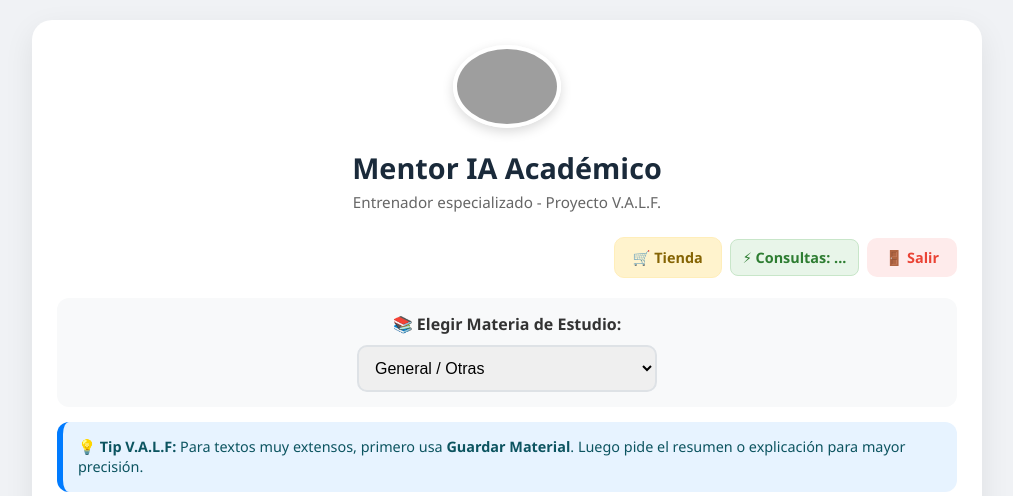
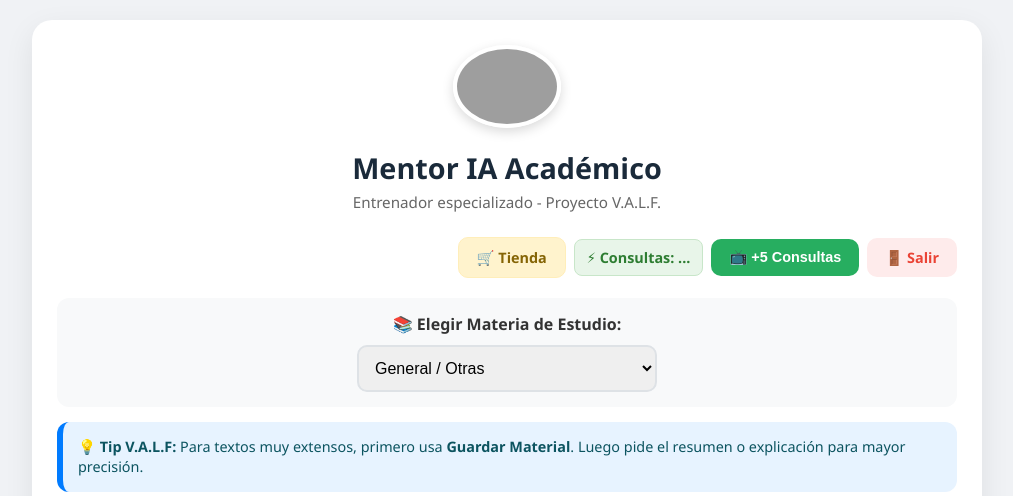
Before and after one commit to iaentrenador/mentor-academico, a Flask app: template templates/index.html in a window 1280 px wide. Shown: the top 496 px of the page, without its empty margins (133-1146 px from the left). Run offline with Flask 3, Linux system fonts and the light colour scheme; the template is opened without the code that fills it: values that come from a table or form of the project are taken from there, others are empty; tables that the repository leaves empty hold one stand-in row (values such as "Sample post"); grey boxes are pictures that could not be loaded.

Commit message:
Update index.html

```diff
--- a/templates/index.html
+++ b/templates/index.html
@@ -68,6 +68,7 @@
 
             {% if usuario %}
                 <div class="status-badge">⚡ Consultas: <span id="contador-consultas">...</span></div>
+                <button class="btn-nav" style="background: #27ae60; color: white;" onclick="verPublicidad()">📺 +5 Consultas</button>
                 <a href="/logout" class="btn-nav btn-logout">🚪 Salir</a>
             {% else %}
                 <a href="/login" class="btn-nav btn-login">🔑 Entrar</a>
@@ -162,6 +163,32 @@
             }
         }
 
+        async function verPublicidad() {
+            if(!confirm("¿Deseas ver un anuncio para obtener 5 consultas extra?")) return;
+
+            const resDiv = document.getElementById('resultado');
+            resDiv.innerText = "Cargando anuncio... (Simulación V.A.L.F.)";
+
+            try {
+                const response = await fetch('/ver_anuncio', {
+                    method: 'POST',
+                    headers: { 'Content-Type': 'application/json' }
+                });
+                const data = await response.json();
+
+                if (data.res) {
+                    alert("✅ ¡Felicidades! Se han sumado 5 consultas a tu cuenta.");
+                    const contador = document.getElementById('contador-consultas');
+                    if(contador) contador.innerText = data.restantes;
+                    resDiv.innerText = "Consultas actualizadas correctamente.";
+                } else {
+                    alert("Error: " + data.error);
+                }
+            } catch (err) {
+                alert("Error al conectar con el servidor de anuncios.");
+            }
+        }
+
         async function programarExamen() {
             const materia = document.getElementById('exam-materia').value;
             const fecha = document.getElementById('exam-fecha').value;
```
